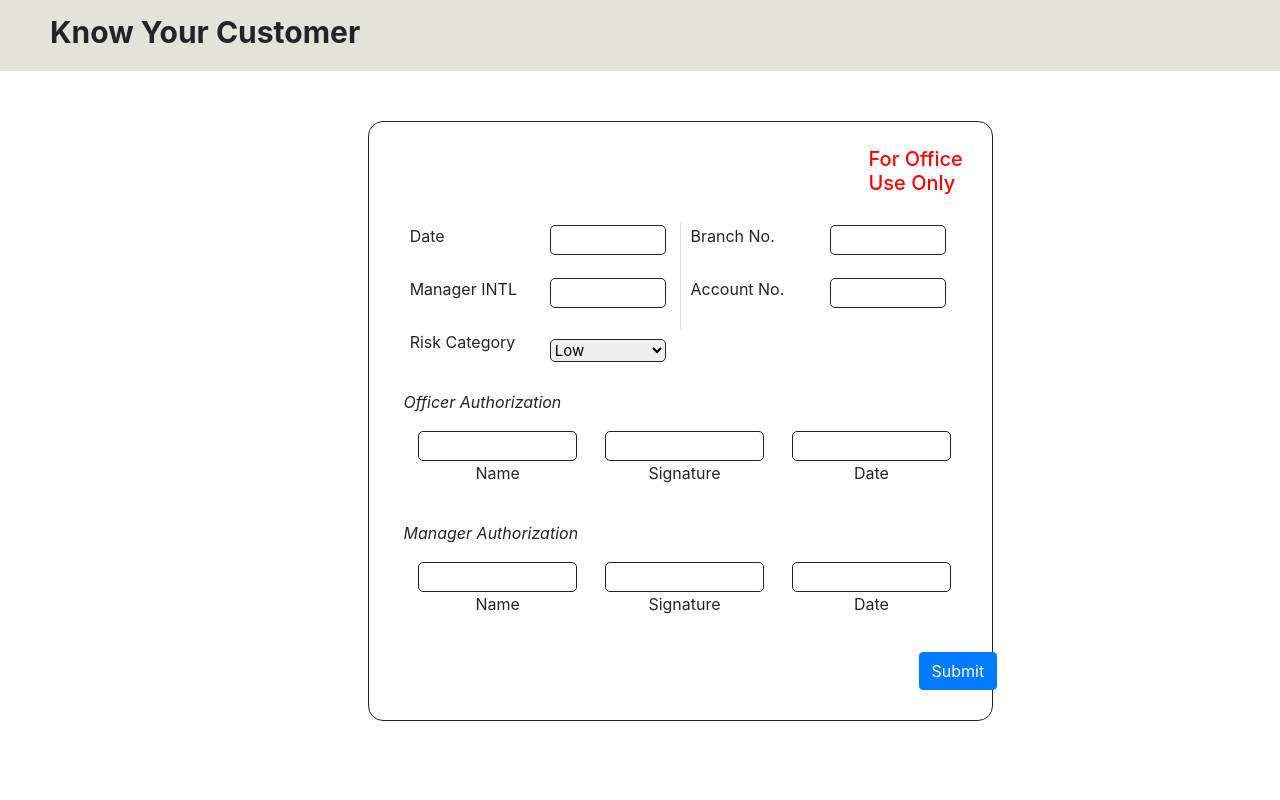
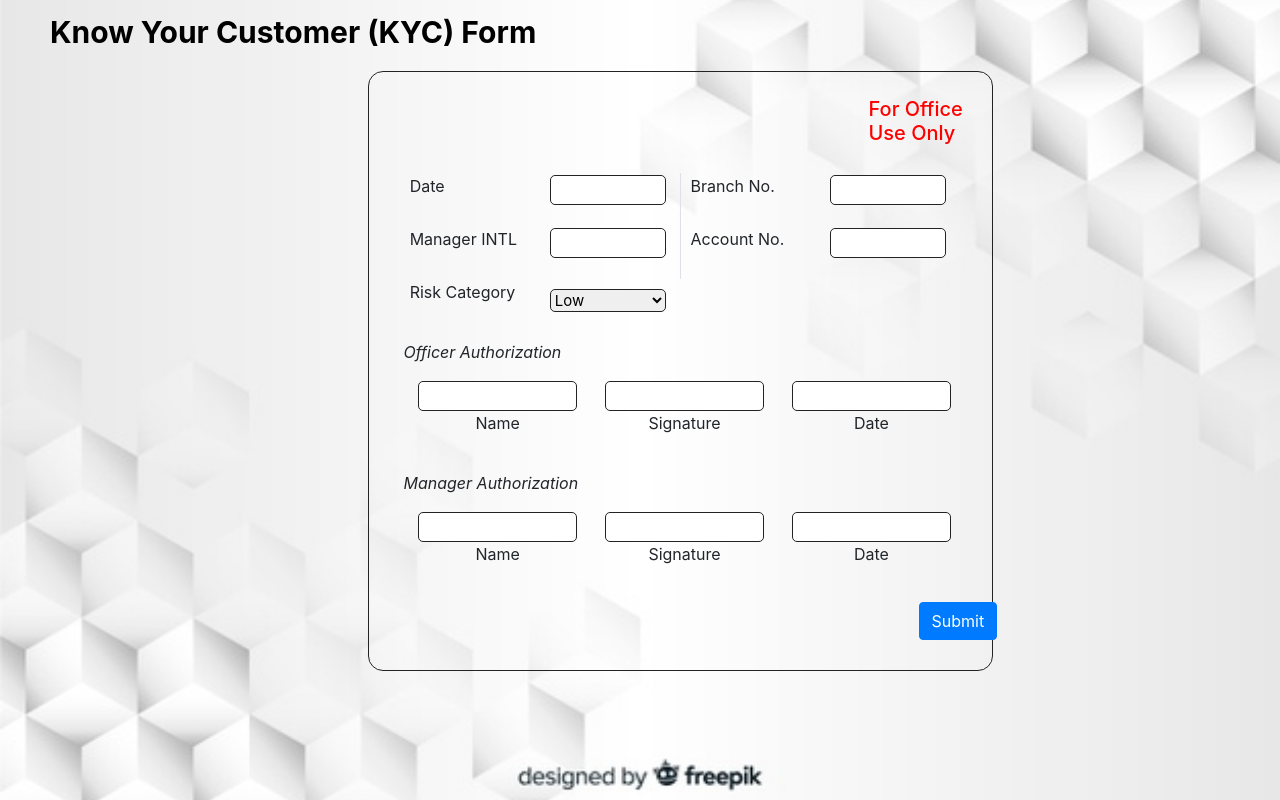
Before and after one commit to Dinithikw/TeamMicro, a Django app: page /office in a window 1280 px wide. Run offline with Django 3.2, Linux system fonts and the light colour scheme; some libraries are stand-ins or nearby versions.

Commit message:
update background image of all pages

```diff
--- a/kyc_django/kyc_django/kyc/templates/kyc/(4th)Office.html
+++ b/kyc_django/kyc_django/kyc/templates/kyc/(4th)Office.html
@@ -73,15 +73,14 @@
 </head>
 
 
-<body>
+<body style="background: url({% static 'img/1.jpg' %}) no-repeat fixed; background-position: center;background-repeat: no-repeat; background-size: cover;">
+  <div class="row">
+    <div class="col-md-12 title" style="background-color: #f3f3f300;">
+      <p style="padding-top:10px; padding-left:50px;color:#000"><b>Know Your Customer (KYC) Form</b></p>
+    </div>
+  </div>
 
-<div class="row">
-  <div class="col-md-12 title">
-    <p style="padding-top:10px; padding-left:50px;"><b>Know Your Customer</b></p>
-  </div>
-</div>
-
-<div class="row">
+  <div class="row" style="margin-top: -50px;">
   <div class="col-md-3 contact_info"></div>
 
     <div class="col-md-6 contact_info">
```
Also changed, not shown: kyc_django/kyc_django/kyc/templates/kyc/(3rd)Declaration.html (+7 -5 lines).
